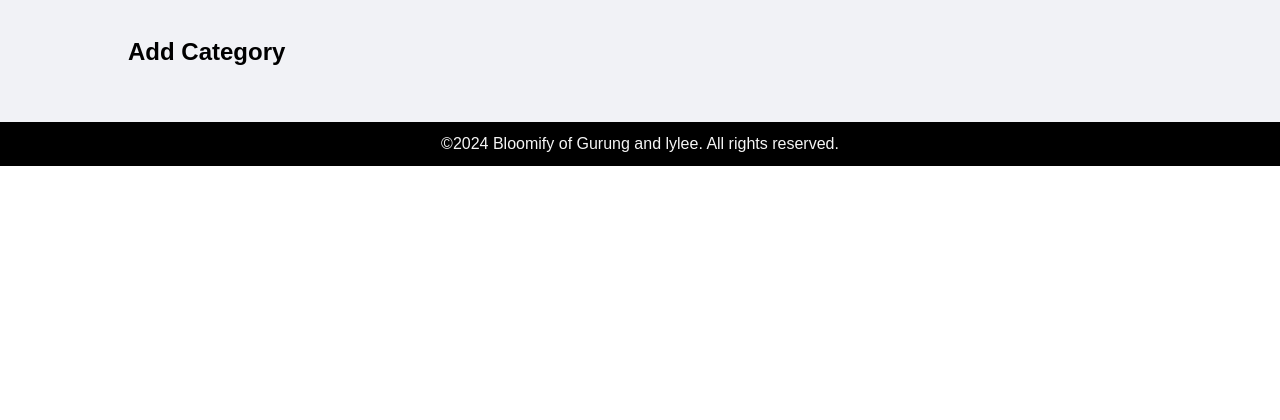
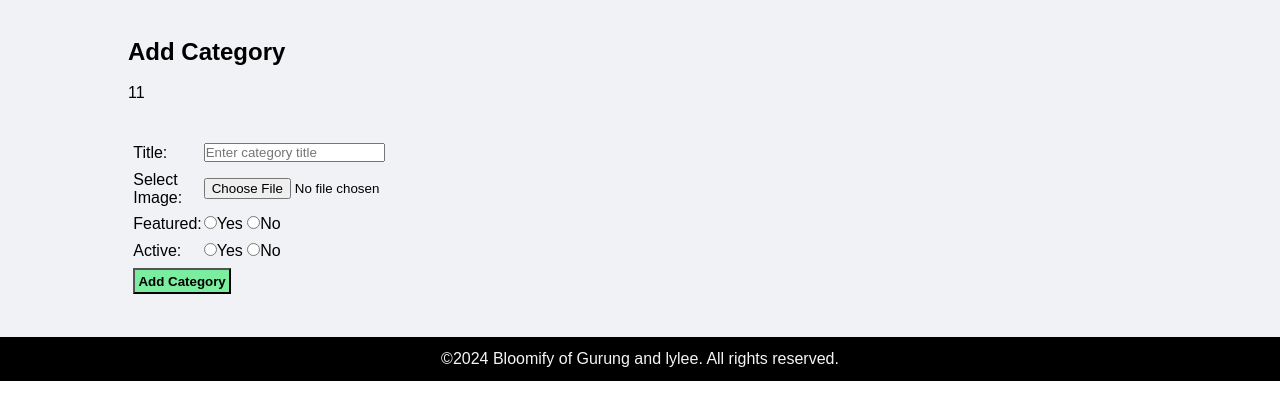
Before and after one commit to lylee76/bleh-, a PHP site: the page made by features/Admin/add.category.php in a window 1280 px wide. Shown: the part 62-482 px from the top of the page. Run offline with PHP 8.4, Linux system fonts and the light colour scheme; a user stored in the database is signed in.

Commit message:
add category complete

```diff
--- a/features/Admin/add.category.php
+++ b/features/Admin/add.category.php
@@ -4,9 +4,147 @@
         <h2>Add Category</h2>
         <br>
 
+    <?php
+        if(isset($_SESSION['add']))
+        {
+            echo $_SESSION['add'];//displaying session message
+            unset($_SESSION['add']);//removing session messages
+        }
+
+        if(isset($_SESSION['uplaod']))
+        {
+            echo $_SESSION['upload'];//displaying session message
+            unset($_SESSION['upload']);//removing session messages
+        }
+    ?>
+
 <!--Add category form starts here-->
+<form action="" method="post" enctype="multipart/form-data">
+    <table class="tbl-30">
+        <tr>
+            <td>Title:</td>
+            <td>
+                <input type="text" name="title" placeholder="Enter category title">
+            </td>
+        </tr>
+        <tr>
+            <td>Select Image:</td>
+            <td>
+                <input type="file" name="image">
+            </td>
+        </tr>
+
+        <tr>
+            <td>Featured:</td>
+            <td>
+                <input type="radio" name="featured" value="yes">Yes
+                <input type="radio" name="featured" value="no">No
+            </td>
+        </tr>
+
+        <tr>
+            <td>Active:</td>
+            <td>
+                <input type="radio" name="Active" value="yes">Yes
+                <input type="radio" name="Active" value="no">No
+            </td>
+        </tr>
+        <br><br>
+
+        <tr>
+            <td colspan="2">
+                <input type="submit" name="submit" value="Add Category" class="btn-secondary">
+            </td>
+        </tr>
+    </table>
+</form>
 
 <!--Add category form ends here-->
+
+<?php
+
+// check whether the submit button is clicked or not
+if(isset($_POST['submit']))
+{
+    $title = $_POST['title'];
+
+    //for radio input type, we need to check whether the button is selected or not
+    if(isset($_POST['featured']))
+    {
+        $featured = $_POST['featured'];
+    }
+    else
+    {
+        $featured = "no";
+    }
+
+    if(isset($_POST['Active']))
+    {
+        $active = $_POST['Active'];
+    }
+    else
+    {
+        $active = "no";
+    }
+
+    //check whether is selected or not and set value for the image name accordingly
+    //print_r($_FILES['image']);
+
+    //die();//break the code here
+
+    if(isset($_FILES['image']['name']))
+    {
+        //upload the image
+        //to upload the image we need image name,source path and destination path
+        $image_name = $_FILES['image']['name'];
+
+        //auto rename the image
+        $ext = end(explode(':',$image_name));
+
+        //rename the image
+        $image_name = "category_".rand(000,999).'.'.$ext;
+
+        $source_path = $_FILES['image']['tmp_name'];
+        $destination_path = "../images/category/".$image_name;
+
+        //upload the image
+        $upload = move_uploaded_file($source_path,$destination_path);
+
+        //check whether the image is uploaded or not
+        //and if the image is not uploaded then we will stop the process and redirect with the error message
+        if($upload == false)
+        {
+            //set message
+            $_SESSION['upload'] = "<div class='error'>Failed to upload image.</div>";
+            header('Location:'.SITEURL.'admin/add.category.php');
+            die(); //stop the process here and redirect to the page again with error message
+        }
+    }
+    else
+    {
+        $image_name = "";
+
+    }
+    //sql query to save the data into the database
+    $sql = "INSERT INTO tbl_category(title, image_name, featured, active) VALUES('$title', '$image_name', '$featured', '$active')";
+
+    //execute the query and save the data into the database
+    $res = mysqli_query($conn, $sql);
+
+    if($res==true)
+    {
+        //category add sccessful
+        $_SESSION['add'] = "<div class='success'>Category added successfully.</div>";
+        header('Location:'.SITEURL.'admin/manage.category.php');
+    }
+    else
+    {
+        //failed to add category
+        $_SESSION['add'] = "<div class='error'>Failed to category.</div>";
+        header('Location:'.SITEURL.'admin/add.category.php');
+    }
+}
+?>
 
     </div>
 </div>
--- a/features/Admin/manage.product.php
+++ b/features/Admin/manage.product.php
@@ -6,7 +6,7 @@
     <h2>Manage product</h2>
     <br><br>
     <!-- button to add admin-->
-    <a href="#" class="btn-primary">Add Product</a>
+    <a href="<?php echo SITEURL;?>admin/add.product.php" class="btn-primary">Add Product</a>
     <br><br><br>
 
     <table class="tbl-full">
@@ -24,7 +24,7 @@
             <td>
                 <a href="#" class="btn-secondary"> Update Admin</a>
                 <a href="#" class="btn-danger"> Delete Admin</a>
-                Delete Admin
+
             </td>
         </tr>
 
```
Also changed, not shown: features/Admin/add.product.php (added, +70 -0 lines), features/Admin/manage.category.php (+81 -25 lines), features/images/category/category_156.Chamomile shot on iPhone.jpeg (added), features/images/category/categorycategory_0.download (2).jpg (added), features/images/category/category🐆.jpg (added).
